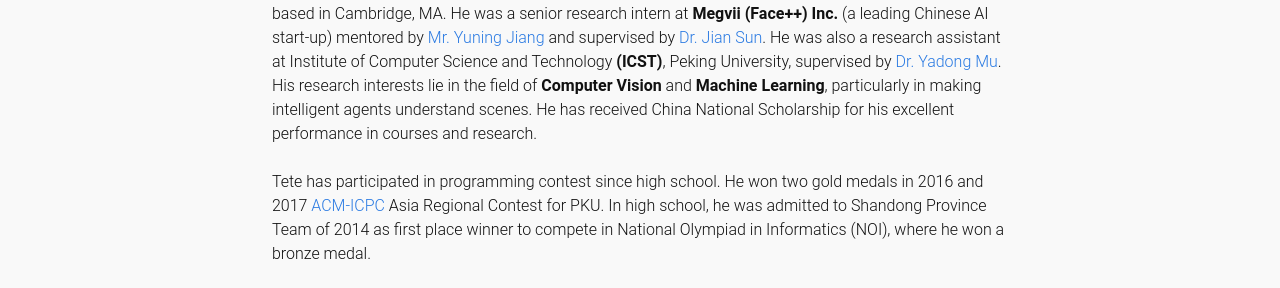
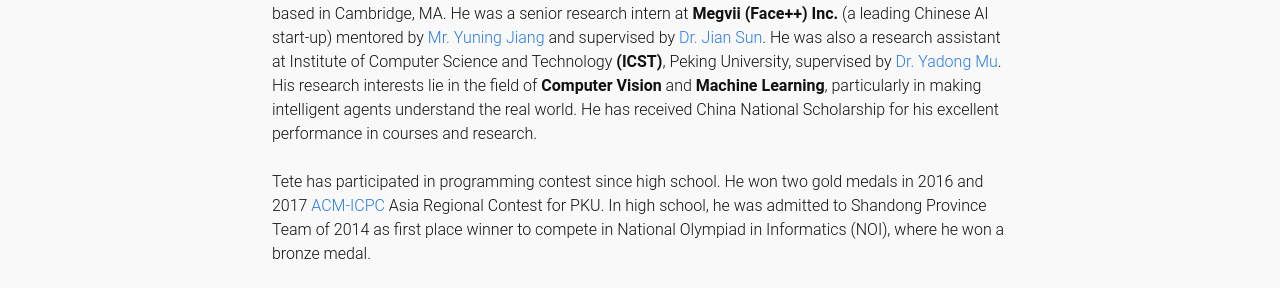
Before and after one commit to Tete-Xiao/Tete-Xiao.github.io, a Jekyll site: the page built from index.html, in a window 1280 px wide and 900 px high, scrolled down 358 px. Shown: the part 184-472 px from the top of the window. Built offline with Jekyll 4.4.1, drawn with Linux system fonts in a browser that asks for light colours; comment, search, counter and statistics services are not loaded.

Commit message:
update bio

```diff
--- a/_data/bio.yml
+++ b/_data/bio.yml
@@ -7,7 +7,7 @@
   date:     "July. 2017"
   title:    ""
   content:  "<strong>Tete Xiao</strong> is an undergraduate student majoring in Intelligence Science at <strong>Peking University (PKU)</strong>, one of the two best universities in China. He is now interning at MIT-IBM Watson AI Lab as Research Intern based in Cambridge, MA. He was a senior research intern at <strong>Megvii (Face++) Inc.</strong> (a leading Chinese AI start-up)
-  mentored by <a href='https://yuningjiang.github.io/'>Mr. Yuning Jiang</a> and supervised by <a href='http://www.jiansun.org/'>Dr. Jian Sun</a>. He was also a research assistant at Institute of Computer Science and Technology <strong>(ICST)</strong>, Peking University, supervised by <a href='http://www.muyadong.com/'>Dr. Yadong Mu</a>. His research interests lie in the field of <strong>Computer Vision</strong> and <strong>Machine Learning</strong>, particularly in making intelligent agents understand scenes. He has received China National Scholarship for his excellent performance in courses and research. <br> <br> Tete has participated in programming contest since high school. He won two gold medals in 2016 and 2017 <a href='https://icpc.baylor.edu/'>ACM-ICPC</a> Asia Regional Contest for PKU. In high school, he was admitted to Shandong Province Team of 2014 as first place winner to compete in National Olympiad in Informatics (NOI), where he won a bronze medal. <h2>News:</h2>
+  mentored by <a href='https://yuningjiang.github.io/'>Mr. Yuning Jiang</a> and supervised by <a href='http://www.jiansun.org/'>Dr. Jian Sun</a>. He was also a research assistant at Institute of Computer Science and Technology <strong>(ICST)</strong>, Peking University, supervised by <a href='http://www.muyadong.com/'>Dr. Yadong Mu</a>. His research interests lie in the field of <strong>Computer Vision</strong> and <strong>Machine Learning</strong>, particularly in making intelligent agents understand the real world. He has received China National Scholarship for his excellent performance in courses and research. <br> <br> Tete has participated in programming contest since high school. He won two gold medals in 2016 and 2017 <a href='https://icpc.baylor.edu/'>ACM-ICPC</a> Asia Regional Contest for PKU. In high school, he was admitted to Shandong Province Team of 2014 as first place winner to compete in National Olympiad in Informatics (NOI), where he won a bronze medal. <h2>News:</h2>
   <strong>[Summer 2018] I will apply for Ph.D. program this fall in the U.S.</strong><br>
   <strong>[Jul. 2018]</strong> Two papers (including one oral) accepted to <a href='https://eccv2018.org/'>ECCV18</a> in München, Germany! (Paper and code are coming!)<br>
   <strong>[May 2018]</strong> One paper accepted to <a href='https://coling2018.org/'>COLING18</a> in Santa Fe, The Land of Enchantment! It's my very first paper of vision-language! (<a href='https://arxiv.org/abs/1806.10348'>paper</a> and <a href='https://github.com/ExplorerFreda/VSE-C'>codes</a> are released.) <br>
```
